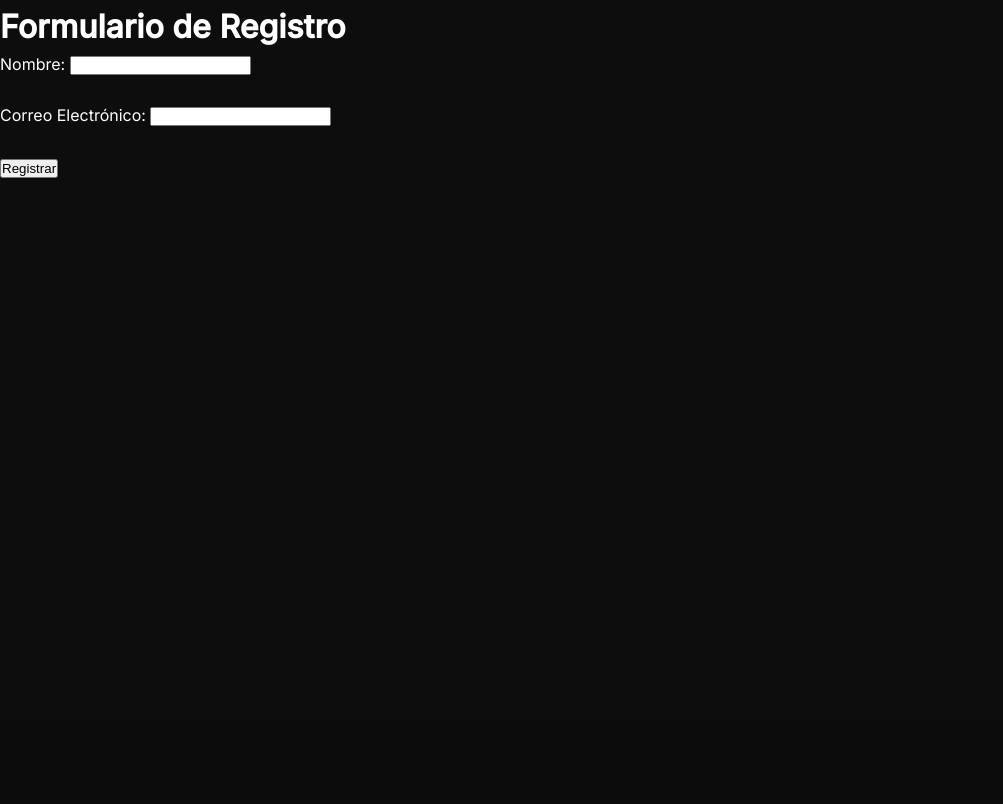
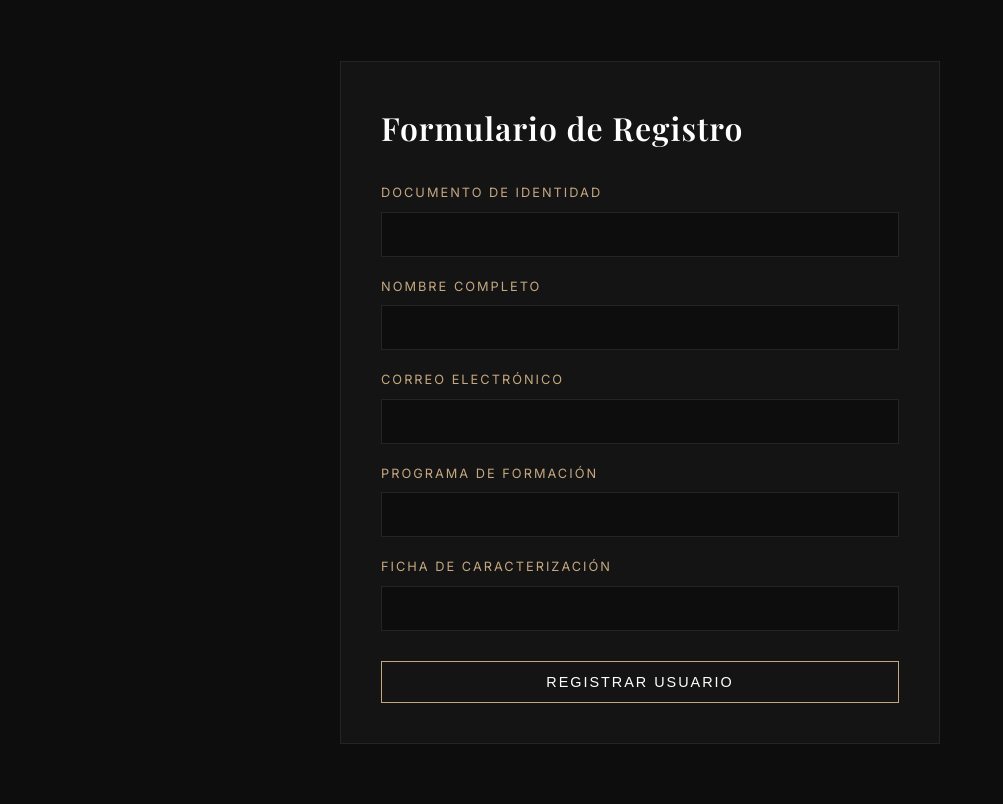
Before and after one commit to jeanpierret06/python_postgres, a Flask app: page /registro in a window 1280 px wide. Shown: the part 79-883 px from the top of the page, without its empty margins (0-1003 px from the left). Before the commit the page ends 257 px from the top, so only its background shows below. Run offline with Flask 3, Linux system fonts and the light colour scheme; some libraries are stand-ins or nearby versions.

Commit message:
mejora form

```diff
--- a/templates/registro.html
+++ b/templates/registro.html
@@ -1,13 +1,101 @@
 {% extends 'base.html' %}
 {% block content %}
-<h1>Formulario de Registro</h1>
-<form method="POST">
-    <label for="nombre">Nombre:</label>
-    <input type="text" name="nombre" id="nombre" required><br><br>
 
-    <label for="email">Correo Electrónico:</label>
-    <input type="email" name="email" id="email" required><br><br>
+<style>
+    .form-container {
+        max-width: 600px;
+        margin: 60px auto;
+        padding: 40px;
+        background-color: var(--card-bg);
+        border: 1px solid var(--border);
+    }
 
-    <button type="submit">Registrar</button>
-</form>
+    .form-title {
+        font-family: 'Playfair Display', serif;
+        font-size: 2rem;
+        margin-bottom: 30px;
+        letter-spacing: 1px;
+    }
+
+    .form-group {
+        margin-bottom: 20px;
+        display: flex;
+        flex-direction: column;
+    }
+
+    .form-group label {
+        font-size: 0.8rem;
+        text-transform: uppercase;
+        letter-spacing: 2px;
+        color: var(--accent);
+        margin-bottom: 8px;
+    }
+
+    .form-group input {
+        background-color: var(--bg-color);
+        border: 1px solid var(--border);
+        padding: 12px;
+        color: var(--text-main);
+        font-family: 'Inter', sans-serif;
+        font-size: 0.95rem;
+        transition: border-color 0.3s;
+    }
+
+    .form-group input:focus {
+        outline: none;
+        border-color: var(--accent);
+    }
+
+    .btn-submit {
+        background-color: transparent;
+        color: var(--text-main);
+        border: 1px solid var(--accent);
+        padding: 12px 24px;
+        font-size: 0.9rem;
+        text-transform: uppercase;
+        letter-spacing: 2px;
+        cursor: pointer;
+        width: 100%;
+        transition: all 0.3s ease;
+        margin-top: 10px;
+    }
+
+    .btn-submit:hover {
+        background-color: var(--accent);
+        color: var(--bg-color);
+    }
+</style>
+
+<div class="form-container">
+    <h2 class="form-title">Formulario de Registro</h2>
+    <form method="POST">
+        <div class="form-group">
+            <label for="documento">Documento de Identidad</label>
+            <input type="text" name="documento" id="documento" required autocomplete="off">
+        </div>
+
+        <div class="form-group">
+            <label for="nombre">Nombre Completo</label>
+            <input type="text" name="nombre" id="nombre" required autocomplete="off">
+        </div>
+
+        <div class="form-group">
+            <label for="correo">Correo Electrónico</label>
+            <input type="email" name="correo" id="correo" required autocomplete="off">
+        </div>
+
+        <div class="form-group">
+            <label for="programa">Programa de Formación</label>
+            <input type="text" name="programa" id="programa" required autocomplete="off">
+        </div>
+
+        <div class="form-group">
+            <label for="ficha">Ficha de Caracterización</label>
+            <input type="text" name="ficha" id="ficha" required autocomplete="off">
+        </div>
+
+        <button type="submit" class="btn-submit">Registrar Usuario</button>
+    </form>
+</div>
+
 {% endblock %}
```
Also changed, not shown: templates/usuarios.html (+65 -4 lines).
